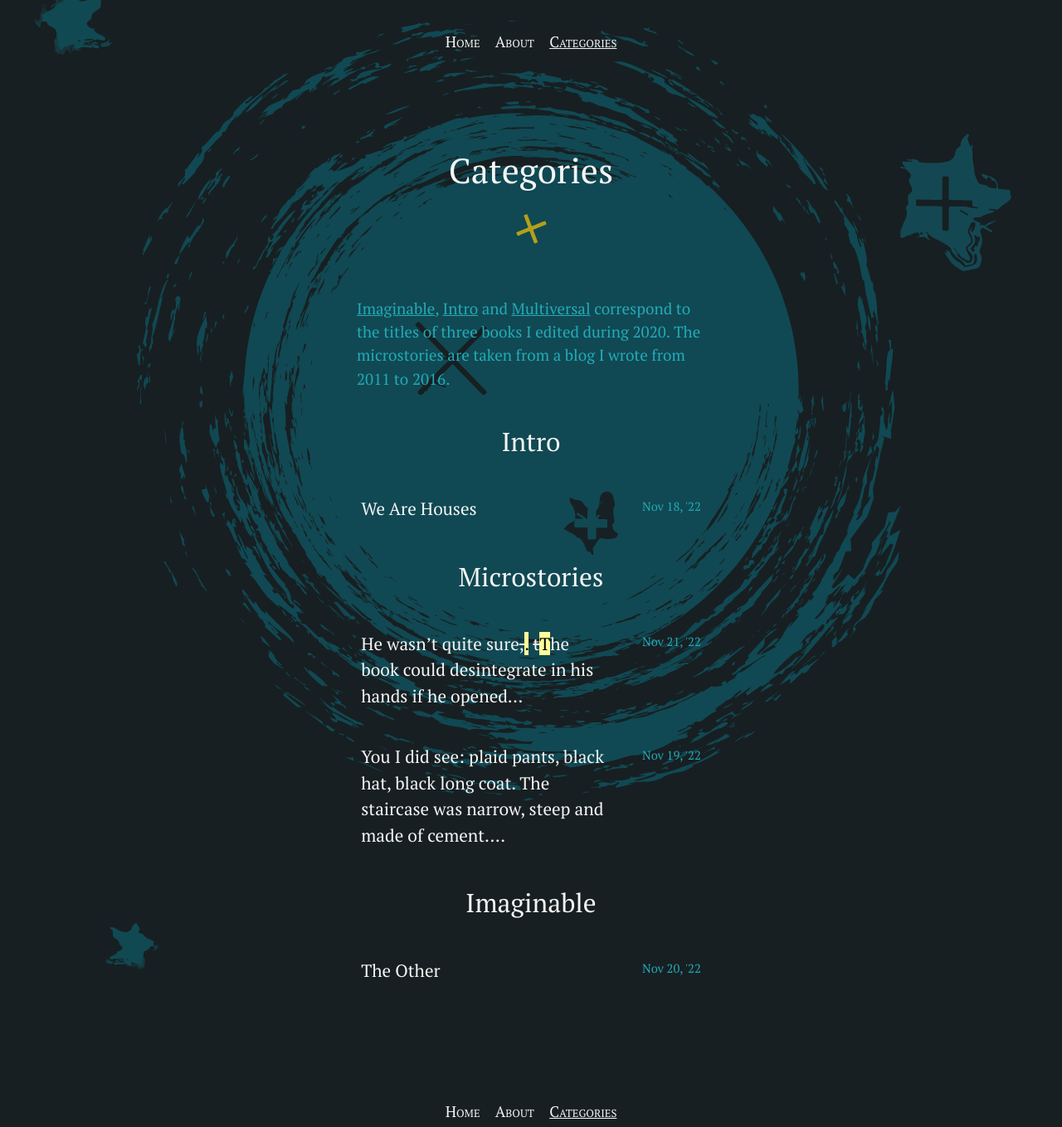
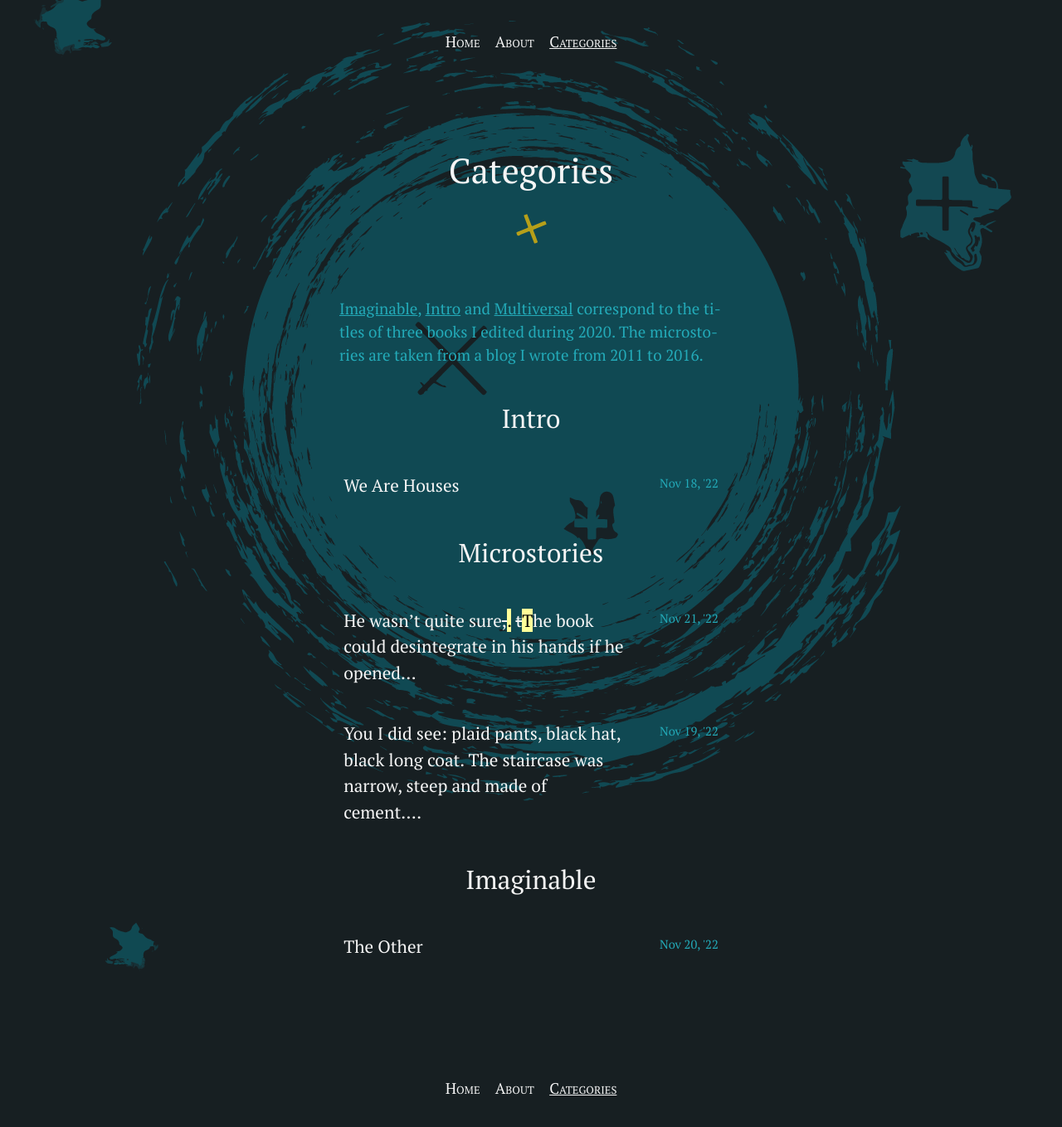
Before and after one commit to silvialohrmann/editorial, a Jekyll site: the page built from categories.html, in a window 1280 px wide. Shown: the whole page at 83% size. Built offline with Jekyll 4.4.1, drawn with Linux system fonts in a browser that asks for light colours; after the commit the page ends 1331 px from its top, so only the background shows below that.

Commit message:
Update _article.scss

```diff
--- a/_sass/_article.scss
+++ b/_sass/_article.scss
@@ -90,7 +90,7 @@
 }
 
 .category-ul {
-  max-width: 20em;
+  max-width: 22em;
   margin: auto;
 }
 
```
